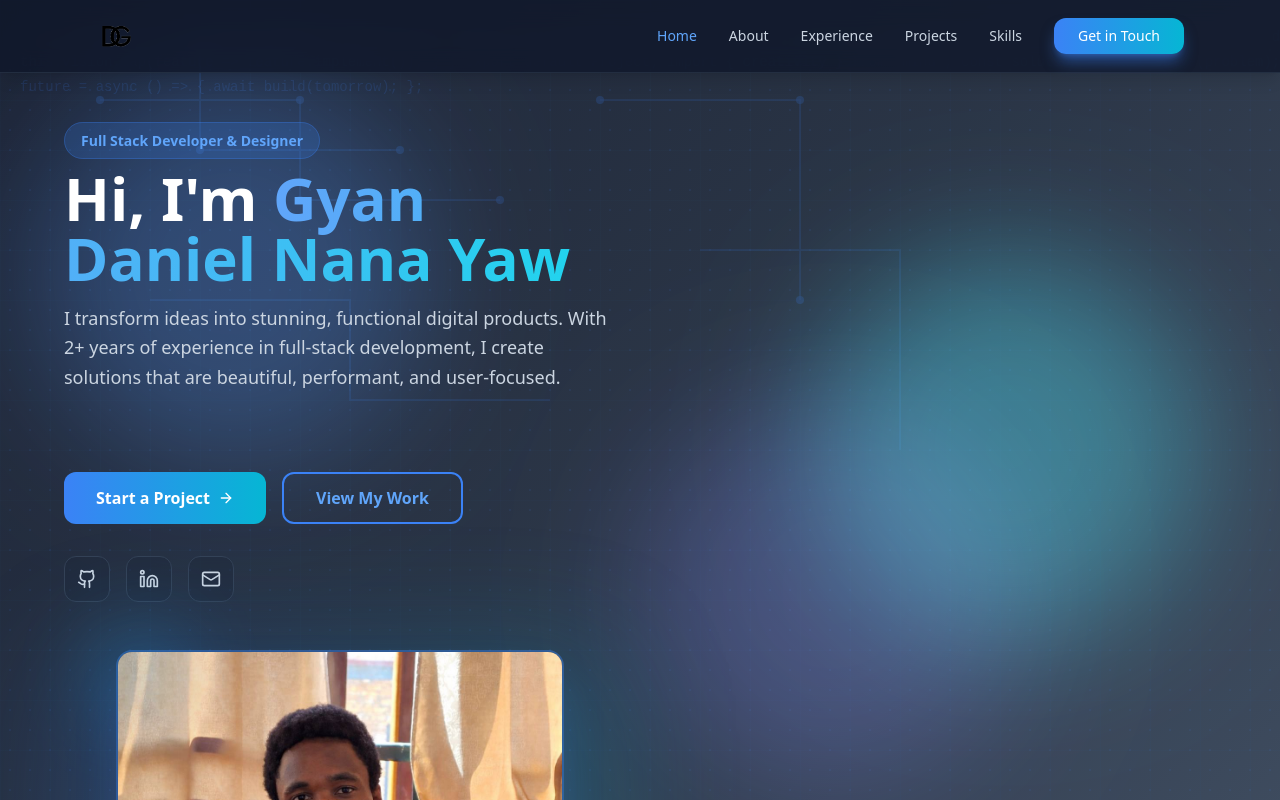
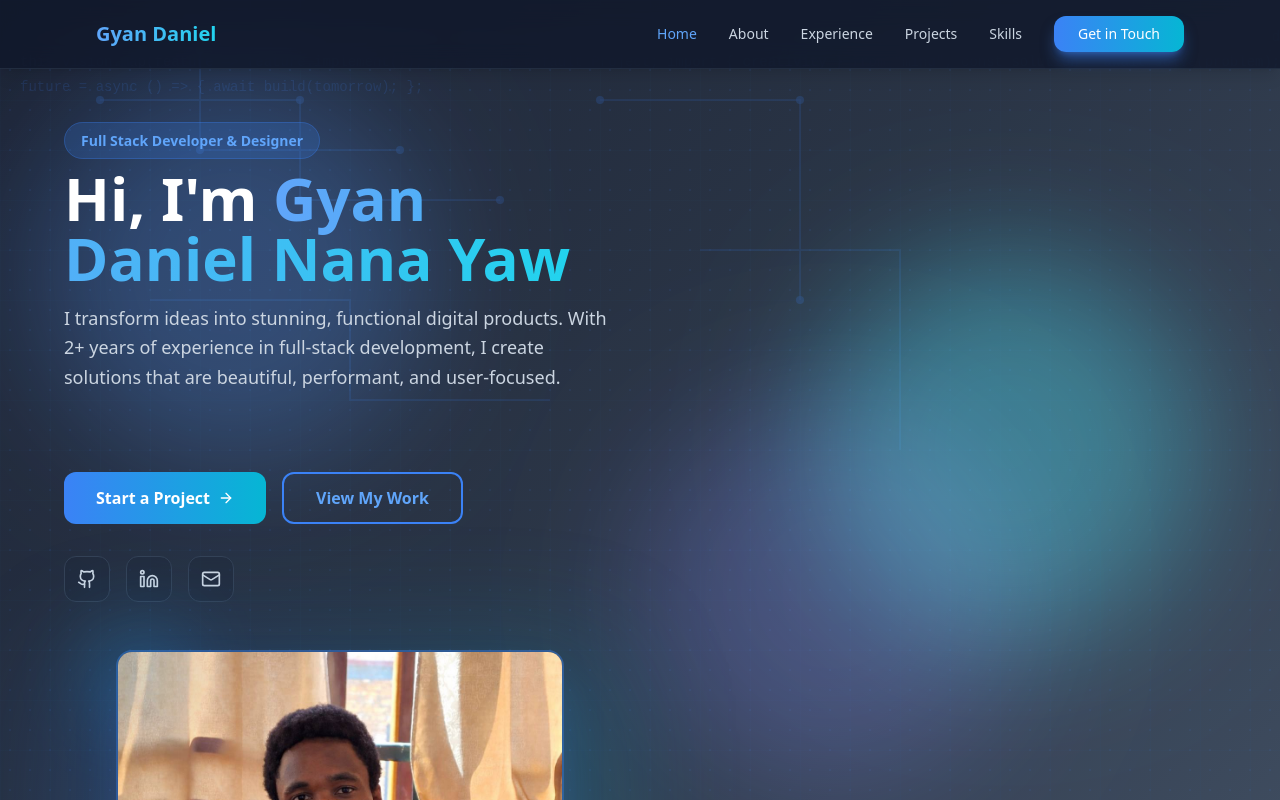
Before and after one commit to gyan277/Personal-Portfolio, a React (Vite) app: page / in a window 1280 px wide. Shown: the top 800 px of the page. Built offline with nearby package versions, Linux system fonts and the light colour scheme.

Commit message:
Fix header logo to use DG.gif

```diff
--- a/client/pages/Index.tsx
+++ b/client/pages/Index.tsx
@@ -62,8 +62,8 @@
         {/* Header */}
         <header className="fixed top-0 w-full bg-slate-900/80 backdrop-blur-md border-b border-slate-700/50 z-50 shadow-lg">
           <nav className="max-w-6xl mx-auto px-4 sm:px-6 lg:px-8 py-4 flex items-center justify-between">
-            <Link to="/" className="flex items-center">
-              <img src="/DG.gif" alt="Gyan Daniel Logo" className="h-10 w-auto" />
+            <Link to="/" className="text-xl font-bold bg-gradient-to-r from-blue-400 to-cyan-400 bg-clip-text text-transparent">
+              Gyan Daniel
             </Link>
             <div className="hidden md:flex gap-8 items-center">
               <Link to="/" className="text-sm font-medium text-blue-400 transition-colors">
```
